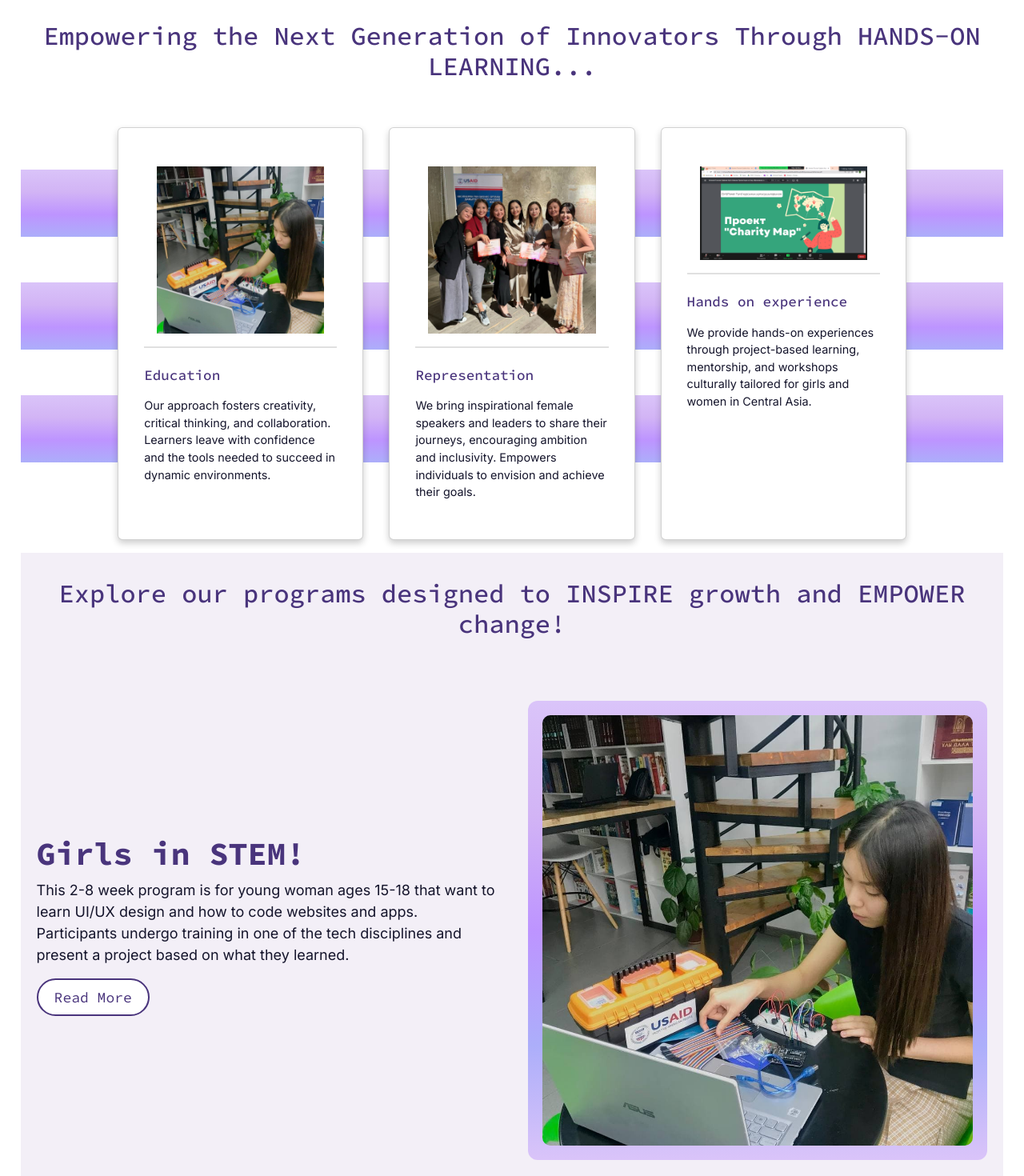
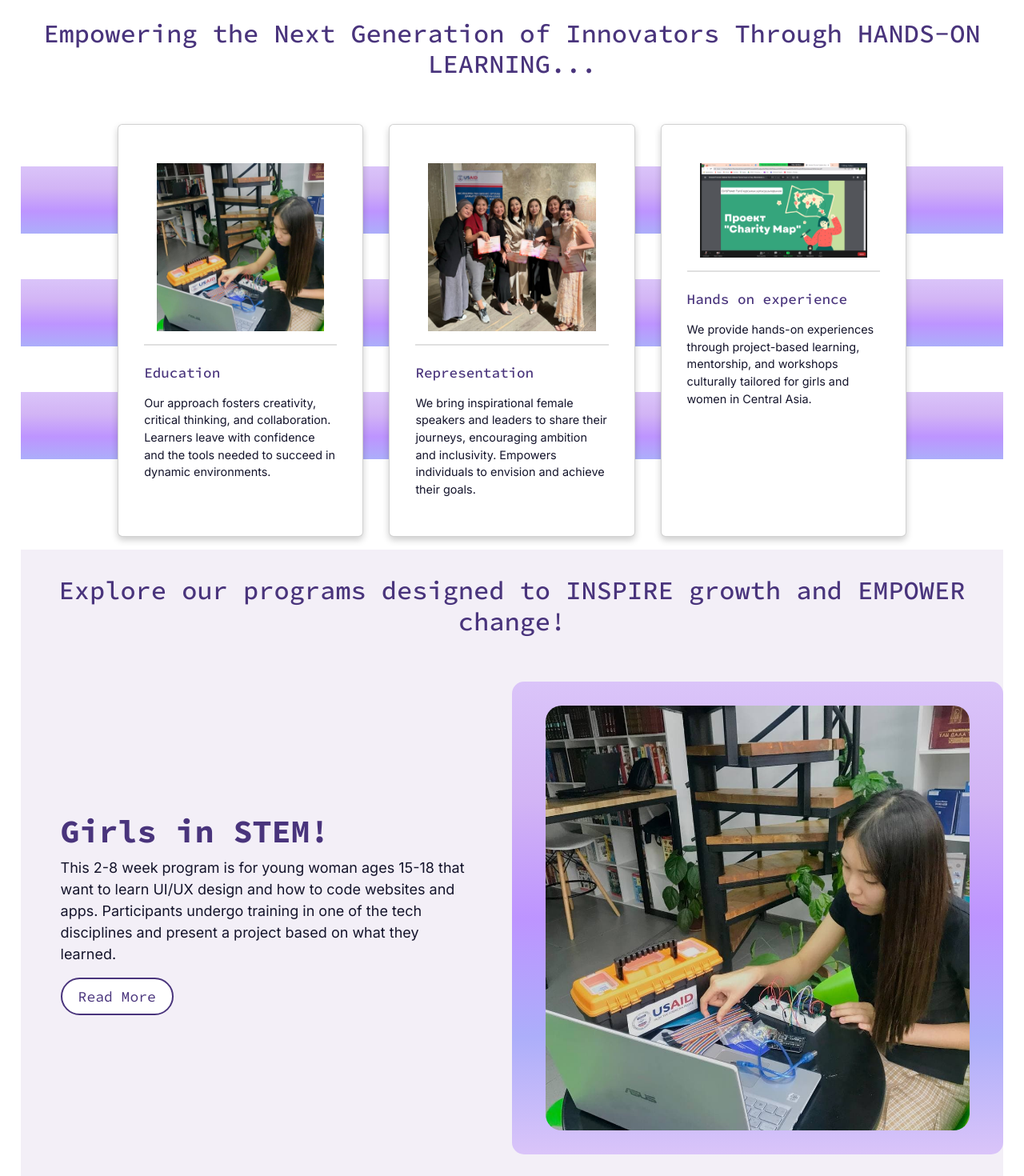
Before and after one commit to MileyNg/GirlsPowerFund, a React (Create React App) app in the folder app/: page / in a window 1280 px wide. Shown: the part 780-2250 px from the top of the page at 80% size. Built offline with nearby package versions, Linux system fonts and the light colour scheme.

Commit message:
resize paddings

```diff
--- a/app/src/App.css
+++ b/app/src/App.css
@@ -55,6 +55,13 @@
   background-repeat: no-repeat;
 }
 
+.background-gradient-4 {
+  background: linear-gradient(to right,
+      #dac4f9 20%,
+      #d2b4f5 40%,
+      #bd94ff 75%);
+}
+
 .background-purple {
   background: #f3eff7;
 }
@@ -82,7 +89,7 @@
       #bd94ff 75%,
       #ACAEFA 80%,
       transparent 80%),
-    white;
+      transparent;
 }
 
 .background-2-gradient {
@@ -175,26 +182,24 @@ img {
 
 .text-section {
   text-align: left;
-  padding: 20px;
+  padding: 50px;
 }
 
 .image-section {
   flex: 1;
   text-align: center;
-  margin: 20px;
 }
 
 .image-section img {
   height: auto;
-  border-radius: 15px;
-  padding: 5px;
+  border-radius: 50px;
+  padding: 30px;
 }
 
 .image-border-gradient {
   position: relative;
   display: inline-block;
-  border-radius: 12px;
-  padding: 13px;
+  border-radius: 15px;
   background: linear-gradient(to bottom,
       #dac4f9 0%,
       #d2b4f5 25%,
@@ -224,6 +229,7 @@ img {
   border-radius: 10px 0 0 10px;
   padding: 50px;
   height: 100%;
+  color: #49347C !important;
 }
 
 .quote-author {
@@ -231,6 +237,25 @@ img {
   font-size: 1.15rem;
   font-weight: 400;
   color: #b7a8d5 !important;
+}
+
+/* Image-Quote */
+.quote-text-container-2 {
+  padding-top: 25px;
+  padding-left: 0px;
+  padding-bottom: 25px;
+  padding-right: 50px;
+}
+
+.quote-text-2 {
+  background: white;
+  font-family: "Inter";
+  font-size: 1.25rem;
+  font-weight: 600;
+  border-radius: 0 10px 10px 0;
+  padding: 50px;
+  height: 100%;
+  color: #49347C !important;
 }
 
 .quote-image {
--- /dev/null
+++ b/app/src/components/ImageQuote.js
@@ -0,0 +1,21 @@
+import { Container, Row, Col } from "react-bootstrap";
+
+function ImageQuote({ data }) {
+  return (
+    <Container>
+      <Row>
+        <Col md={6} className="quote-image">
+          <img src={data.image} alt={data.alt} />
+        </Col>
+        <Col md={6} className={`quote-text-container-2 ${data.background}`}>
+          <div className="quote-text-2 text-align-left">
+            {data.text}
+            <p className="quote-author text-align-left">{data.author}</p>
+          </div>
+        </Col>
+      </Row>
+    </Container>
+  );
+}
+
+export default ImageQuote;
--- a/app/src/components/ImageText.js
+++ b/app/src/components/ImageText.js
@@ -3,7 +3,7 @@ import { Container, Row, Col } from "react-bootstrap";
 function ImageText({ data }) {
   return (
     <Container className={`text-image-container ${data.background}`}>
-      <Row className="content-container">
+      <Row className="content-container flex-column-reverse flex-md-row">
         <Col md={6} className={`image-section ${data.borderImage}`}>
           <img src={data.image} alt={data.alt} />
         </Col>
--- a/app/src/pages/programs/CodingBootcamp.js
+++ b/app/src/pages/programs/CodingBootcamp.js
@@ -3,7 +3,6 @@ import "../../components/languages";
 import { Container, Row, Col } from "react-bootstrap";
 import Quote from "../../components/Quote";
 import TextImage from "../../components/TextImage";
-import ImageText from "../../components/ImageText";
 import { useTranslation } from "react-i18next";
 import JoinPic from "../../img/join.png";
 import Workpic from "../../img/pic2.jpg";
--- a/app/src/pages/programs/Programs.js
+++ b/app/src/pages/programs/Programs.js
@@ -1,13 +1,14 @@
-import React from "react";
 import "../../components/languages";
+import { useTranslation } from "react-i18next";
 import Cards from "../../components/Cards";
 import Quote from "../../components/Quote";
 import TextImage from "../../components/TextImage";
 import ImageText from "../../components/ImageText";
-import { useTranslation } from "react-i18next";
+import ImageQuote from "../../components/ImageQuote";
 import Grouppic from "../../img/home_1.png";
 import Workpic from "../../img/pic2.jpg";
 import AboutUs2 from "../../img/aboutus2.png";
+import Girl2 from "../../img/QuoteGirl2.png";
 
 function Programs() {
   const { t } = useTranslation();
@@ -44,10 +45,19 @@ function Programs() {
     alt: "Community",
   };
 
+  const quote = {
+    background: "background-gradient-4",
+    text: t("programs1"),
+    author: t("programs1author"),
+    image: Girl2,
+    alt: "Girl",
+  };
+
   return (
-    <div>
+    <div className="background-gradient">
       <TextImage data={girlsInSTEM} />
       <ImageText data={accelerate} />
+      <ImageQuote data={quote} />
       <Quote text={t("home2")} />
       <Cards />
       <Quote text={t("home16")} background="background-purple" />
```
Also changed, not shown: app/src/img/QuoteGirl2.png (added).
